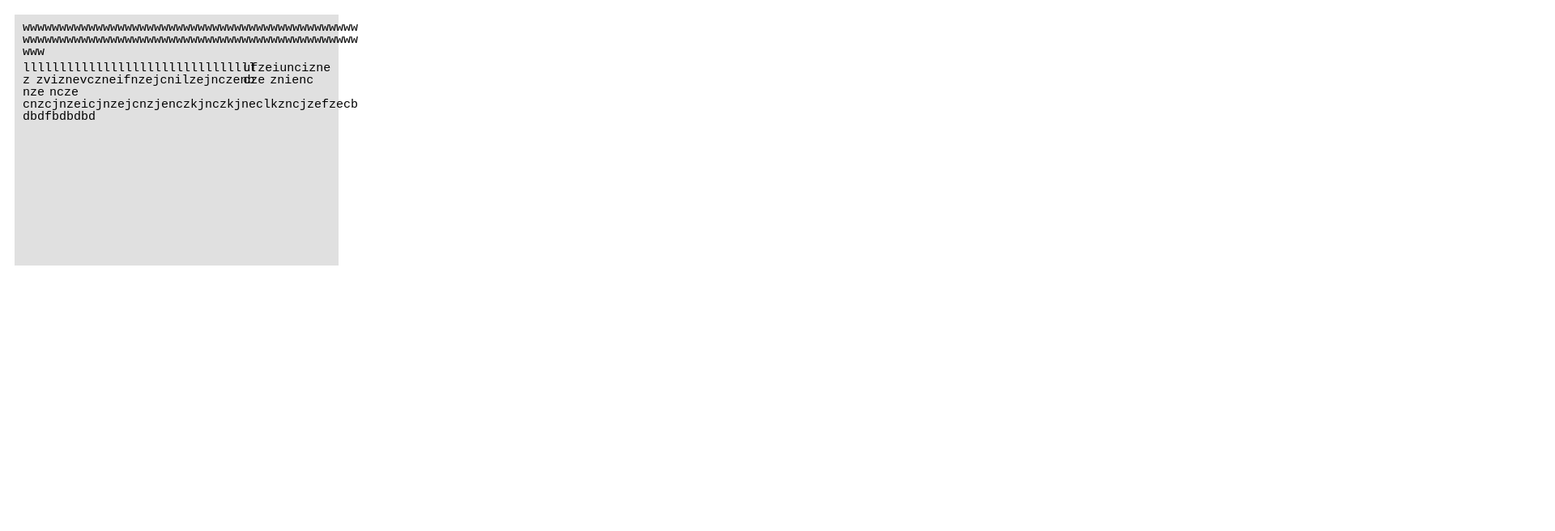
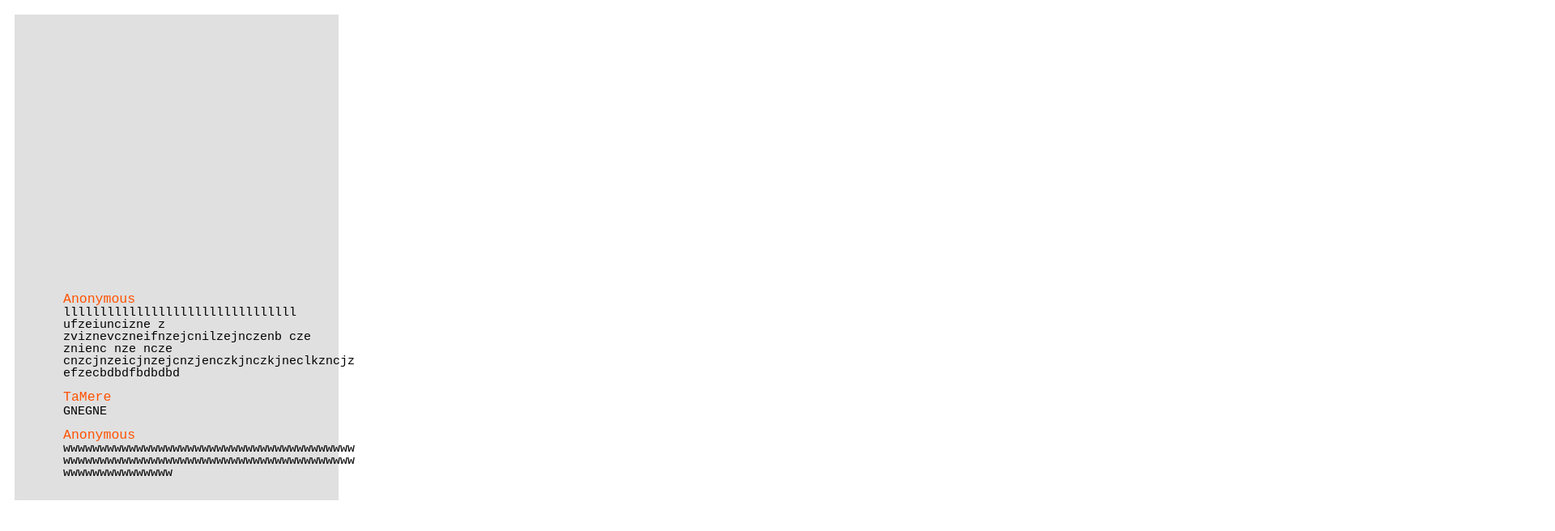
Before and after one commit to KubbyDev/Code, a plain HTML site: page IntelliJ/Chatroom/Chatroom.html in a window 1280 px wide. Shown: the whole page at 81% size, 1920 px wide, since content can reach past the window. Drawn offline with Linux system fonts and the light colour scheme.

Commit message:
Fixes + Nickname

```diff
--- a/IntelliJ/Chatroom/Chatroom.html
+++ b/IntelliJ/Chatroom/Chatroom.html
@@ -6,7 +6,7 @@
 </head>
 <body>
 
-<canvas id="canvas" width="480" height="320"></canvas>
+<canvas id="canvas" width="1920" height="1080"></canvas>
 
 <script src="Displayer.js"></script>
 <script src="Message.js"></script>
@@ -19,12 +19,13 @@
     const canvas = document.getElementById("canvas");
     const ctx = canvas.getContext("2d");
 
-    Displayer.init(10,10,400,800);
+    Displayer.init(10,10,400,600);
 
     let m1 = "llllllllllllllllllllllllllllllll ufzeiuncizne z zviznevczneifnzejcnilzejnczenb cze znienc nze ncze cnzcjnzeicjnzejcnzjenczkjnczkjneclkzncjzefzecbdbdfbdbdbd";
     let m2 = "wwwwwwwwwwwwwwwwwwwwwwwwwwwwwwwwwwwwwwwwwwwwwwwwwwwwwwwwwwwwwwwwwwwwwwwwwwwwwwwwwwwwwwwwwwwwwww";
 
     Displayer.addMessage(new Message(m1));
+    Displayer.addMessage(new Message("GNEGNE", new User("TaMere")));
     Displayer.addMessage(new Message(m2));
 
     Displayer.update(ctx);
--- a/IntelliJ/Chatroom/Displayer.js
+++ b/IntelliJ/Chatroom/Displayer.js
@@ -1,7 +1,6 @@
 class Displayer {
 
-    static MESSAGE_SPACING = 5;
-    static TEXT_LEFT_OFFSET = 10;
+    static MESSAGE_SPACING = 15;
 
     static #x; //Coin haut gauche position x
     static #y; //Coin haut gauche position y
@@ -71,15 +70,19 @@ class Displayer {
     static update(ctx) {  //TODO: Et de la position de la scrollbar.
 
         ctx.fillStyle = "#e0e0e0";
-        ctx.fillRect(this.#x, this.#y, this.#w, this.#h);
+        ctx.fillRect(Displayer.#x, Displayer.#y, Displayer.#w, Displayer.#h);
 
-        let writeHeight = Message.FONT_SIZE + Displayer.MESSAGE_SPACING + Displayer.#y;
-        for(let i = 0; i < this.#messages.length; i++) {
+        let writeHeight = Displayer.#y + Displayer.#h;
+        for(let message of Displayer.#messages) {
+
+            //Coupe le message en revenant a la ligne quand il le faut
+            let lines = message.cutInLines(Displayer.#w - Message.TEXT_LEFT_OFFSET);
+
+            //Calcule la place que va prendre le message en hauteur
+            writeHeight -= Displayer.MESSAGE_SPACING + message.getHeight(lines);
 
             //Affiche le message
-            this.#messages[i].draw(ctx, Displayer.TEXT_LEFT_OFFSET + Displayer.#x, writeHeight, Displayer.#w - Displayer.TEXT_LEFT_OFFSET);
-
-            writeHeight += Displayer.MESSAGE_SPACING + this.#messages[i].getHeight(Displayer.#w - Displayer.TEXT_LEFT_OFFSET);
+            message.draw(lines, ctx, Displayer.#x, writeHeight);
         }
     }
 }
--- a/IntelliJ/Chatroom/Message.js
+++ b/IntelliJ/Chatroom/Message.js
@@ -2,49 +2,37 @@ class Message {
 
     static LINE_SPACING = 0;
     static FONT_SIZE = 15;
+    static TEXT_LEFT_OFFSET = 60;
 
     text = "";
-    user = User.default;
+    sender = User.default;
 
-    constructor(text, user) {
+    constructor(text, sender) {
 
         if(!text)
             return;
 
         this.text = text;
 
-        if(!user)
+        if(!sender)
             return;
 
-        this.user = user;
+        this.sender = sender;
     }
 
     /**
-     * Calcule le nombre de pixels que le message prend en hauteur en fonction de la largeur d'affichage
-     * @param width
-     */
-    getHeight(width) { //TODO: Faire un math.max avec la hauteur de l'image
-        return Math.ceil(Message.FONT_SIZE * 0.55 * this.text.length / width) * (Message.LINE_SPACING + Message.FONT_SIZE);
-    }
-
-    /**
-     * Affiche le message en revenant a la ligne si besoin (la position x y est le coin haut gauche, w est le nombre de pixels de large)
-     * @param ctx
-     * @param x
-     * @param y
+     * Coupe le message en revenant a la ligne si besoin (w est le nombre de pixels de large)
      * @param w
      */
-    draw(ctx, x, y, w) {
+    cutInLines(w) {
 
-        ctx.fillStyle = "#000000";
-        ctx.font = Message.FONT_SIZE + "px monospace";
-
+        let lines = [];
+        let currentLine = "";
         let words = this.text.split(' ');
 
         let charsNumber = w/(0.55*Message.FONT_SIZE)-1; //Nombre de caracteres affichables sur une ligne
         let totalWidth = 0;
         let wordIndex = 0;
-        let lineIndex = 0;
 
         //Pour chaque mot
         while(wordIndex < words.length) {
@@ -52,12 +40,8 @@ class Message {
             //Si on a pas depasse la longueur max
             if(totalWidth + words[wordIndex].length <= charsNumber) {
 
-                //On affiche le mot et on passe au suivant
-                ctx.fillText(
-                    words[wordIndex] + " ",
-                    totalWidth * Message.FONT_SIZE * 0.55 + x,
-                    lineIndex * (Message.LINE_SPACING + Message.FONT_SIZE) + y
-                );
+                //On ajoute le mot et on passe au suivant
+                currentLine += words[wordIndex] + " ";
                 totalWidth += words[wordIndex].length +1;
                 wordIndex++;
             }
@@ -75,10 +59,49 @@ class Message {
                 else {
 
                     //On passe a la ligne suivante
-                    lineIndex++;
+                    lines.push(currentLine);
+                    currentLine = "";
                     totalWidth = 0;
                 }
             }
         }
+
+        lines.push(currentLine);
+        return lines;
+    }
+
+    /**
+     * Renvoie la place en pixels que prendra le message en hauteur
+     * @param lines
+     */
+    getHeight(lines) {
+        return lines.length * (Message.LINE_SPACING + Message.FONT_SIZE) + (Message.FONT_SIZE*1.1) + Message.LINE_SPACING; //TODO math.max avec l'image
+    }
+
+    /**
+     * Dessine le message (x, y = coin haut gauche)
+     * @param lines
+     * @param ctx
+     * @param x
+     * @param y
+     */
+    draw(lines, ctx, x, y) {
+
+        ctx.fillStyle = "#ff5100";
+        ctx.font = (Message.FONT_SIZE*1.1) + "px monospace";
+
+        ctx.fillText(this.sender.nickname, x + Message.TEXT_LEFT_OFFSET, y);
+        y += (Message.FONT_SIZE*1.1) + Message.LINE_SPACING;
+
+        ctx.fillStyle = "#000000";
+        ctx.font = Message.FONT_SIZE + "px monospace";
+
+        for(let i = 0; i < lines.length; i++) {
+            ctx.fillText(
+                lines[i],
+                x + Message.TEXT_LEFT_OFFSET,
+                i * (Message.LINE_SPACING + Message.FONT_SIZE) + y
+            );
+        }
     }
 }
```
